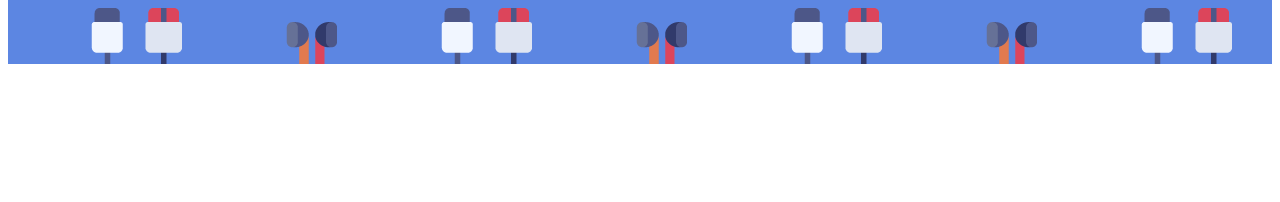
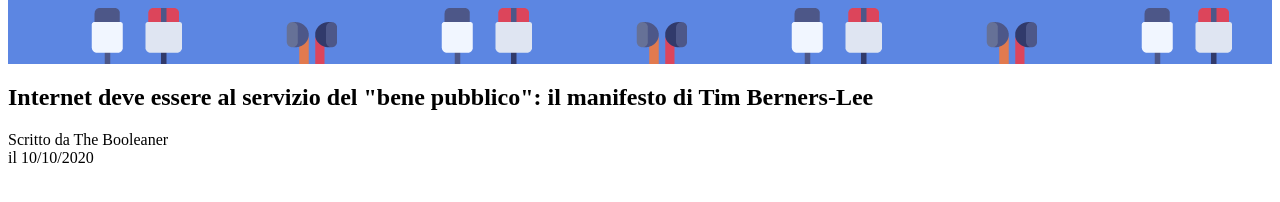
Before and after one commit to marcoche88/html-css-booleaner, a plain HTML site: page index.html in a window 1280 px wide. Shown: the part 114-316 px from the top of the page. Drawn offline with Linux system fonts and the light colour scheme.

Commit message:
section titolo

```diff
--- a/index.html
+++ b/index.html
@@ -13,6 +13,19 @@
             <img src="./img/logo.svg" alt="logo the booleaner" title="the booleaner" class="logo">
         </header>
 
+        <!-- corpo della pagina -->
+        <main>
+            <section class="titolo">
+                <h1>Internet deve essere al servizio del "bene pubblico": il manifesto di Tim Berners-Lee</h1>
+                <div class="autore">
+                    Scritto da <span id="autore">The Booleaner</span>
+                    <div class="data">
+                        il 10/10/2020
+                    </div>
+                </div>
+            </section>
 
+
+        </main>
     </body>
 </html>
```
